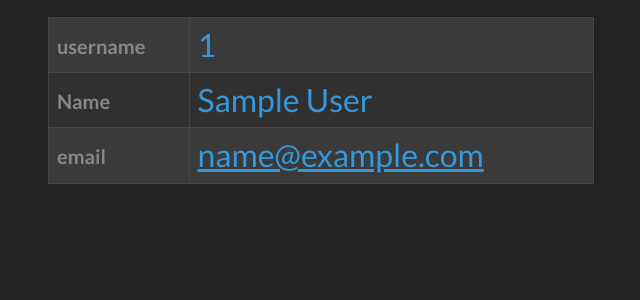
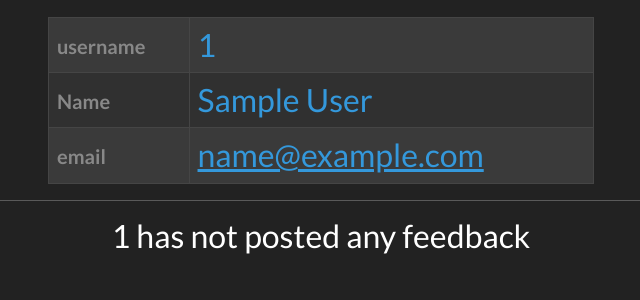
Before and after one commit to kingtor69/flask-feedback, a Flask app: page /users/1 in a window 1280 px wide. Shown: the part 175-475 px from the top of the page, without its empty margins (319-959 px from the left). Run offline with Flask 2, Linux system fonts and the light colour scheme; the visitor is signed in with stand-in values (Sample User, id 1); data comes from the database, SQL or seed files in the repository; data that the repository does not hold is empty; some libraries are stand-ins or nearby versions.

Commit message:
almost done, I think, but still working out some kinks

```diff
--- a/app.py
+++ b/app.py
@@ -1,7 +1,7 @@
 from flask import Flask, render_template, redirect, session, flash
 from flask_debugtoolbar import DebugToolbarExtension
 from models import db, connect_db, User, Feedback
-from forms import RegisterUserForm, LoginForm, DeleteUserForm
+from forms import RegisterUserForm, LoginForm, DeleteUserForm, FeedbackForm
 from sqlalchemy.exc import IntegrityError
 from helpers import secrets
 from random import choice
@@ -23,6 +23,7 @@ def load_home_page():
     """load home page"""
     return redirect('/users')
 
+################## register/login/logout routes
 @app.route('/register', methods=['GET', 'POST'])
 def register_new_user():
     """load form for new user and process that input, creating a new user in the database"""
@@ -60,6 +61,14 @@ def login():
 
     return render_template('login.html', form=form)
 
+@app.route('/logout', methods=['POST'])
+def logout():
+    """log out of site and redirect to home"""
+    session.pop("username")
+    flash('You have successfully logged out.', 'info')
+    return redirect('/')
+
+########### secret route
 @app.route('/secret')
 def display_secret_message():
     """display a secret message for valid, logged-in users;
@@ -70,6 +79,7 @@ def display_secret_message():
     flash('only logged in users can view secrets', 'danger')
     return redirect('/login')
 
+##################### users routes
 @app.route('/users')
 def display_user_list():
     """displays a list of all users with usernames only for anyone who is not logged in, and full profile information for valid, logged-in users"""
@@ -82,7 +92,11 @@ def display_user_public_profile(username):
     in this case 'public' meaning validated, logged-in users"""
     if 'username' in session:
         user = User.query.get_or_404(username)
-        return render_template('user.html', user=user)
+        # TODO: either this feedback isn't loading properly, or user.html isn't displaying it properly
+        user_feedback = Feedback.query.filter_by(username=username).all() or None
+        # ...and 'or None' is not the problem
+        return render_template('user.html', user=user, feedback=user_feedback)
+
     flash('only logged in users can view that page', 'warning')
     return redirect('/')
 
@@ -131,9 +145,27 @@ def confirm_delete_user_and_feedback(username):
     # confirm they really want to delete themselves
     return render_template('delete.html', user=user, form=form)
 
-@app.route('/logout', methods=['POST'])
-def logout():
-    """log out of site and redirect to home"""
-    session.pop("username")
-    flash('You have successfully logged out.', 'info')
-    return redirect('/')
+##################### feedback routes
+@app.route('/users/<username>/feedback/add', methods=['GET', 'POST'])
+def new_feedback_form(username):
+    if not session['username'] == username:
+        if session['username']:
+            logged_in_username = session['username']
+            return redirect(f'/users/{loggin_in_username}/feedback/add')
+        else:
+            flash('Only logged-in users can post feedback', 'info')
+            return redirect('/login')
+
+    form = FeedbackForm()
+    user = User.query.get_or_404(username)
+
+    if form.validate_on_submit():
+        title = form.title.data
+        content = form.content.data
+        feedback = Feedback(title=title, content=content, username=username)
+        db.session.add(feedback)
+        db.session.commit()
+        return redirect(f'/users/{username}')
+
+    # TODO: error messages in this template are wrong, shows "content" on both fields if there's an error on either
+    return render_template('feedback.html', user=user, form=form)
--- a/forms.py
+++ b/forms.py
@@ -1,5 +1,5 @@
 from flask_wtf import FlaskForm
-from wtforms import StringField, PasswordField
+from wtforms import StringField, PasswordField, TextAreaField
 from wtforms.validators import InputRequired, Email, Length
 
 class RegisterUserForm(FlaskForm):
@@ -15,3 +15,7 @@ class LoginForm(FlaskForm):
 
 class DeleteUserForm(FlaskForm):
     confirmation = StringField("To confirm you want to delete, please type your username:")
+
+class FeedbackForm(FlaskForm):
+    title = StringField("Title", validators=[InputRequired(message="Feedback needs to have a title"), Length(max=100, message="That title is too long. Put some of that goodness in the content, please.")])
+    content = TextAreaField("Feedback", validators=[InputRequired(message="We want your feedback! Please include some here, and be as detailed as you like.")])
--- a/models.py
+++ b/models.py
@@ -60,6 +60,12 @@ class Feedback(db.Model):
 
     __tablename__ = "feedback"
 
+    def __repr__ (self):
+        return f"""<Feedback {self.id}
+        {self.title}
+        {self.content}
+        ~ {self.username}>"""
+
     id = db.Column(db.Integer, primary_key=True)
     title = db.Column(db.String(100), nullable=False)
     content = db.Column(db.String, nullable=False)
--- a/templates/delete.html
+++ b/templates/delete.html
@@ -7,7 +7,7 @@
       <div class="col col-md-2 col-lg-3"></div>
       <div class="col col-md-8 col-lg-6">
         <h2>deleting your user will also delete all of your feedback</h2>
-        <form action="/users/{{ user.username }}/delete">
+        <form action="/users/{{ user.username }}/delete" novalidate>
           {{ form.hidden_tag() }}
           {% for field in form
             if field.widget.input_type != 'hidden' %}
--- a/templates/login.html
+++ b/templates/login.html
@@ -10,7 +10,7 @@
       <div class="d-none d-md-block col col-3"></div>
       <div class="col col-6">
         <div class="row justify-content-center">
-          <form action="/login" method="POST">
+          <form action="/login" method="POST" novalidate>
             {{ form.hidden_tag() }}
             {% for field in form
               if field.widget.input_type != 'hidden' %}
--- a/templates/register.html
+++ b/templates/register.html
@@ -11,7 +11,7 @@
     <div class="d-none d-md-block col col-3"></div>
     <div class="col col-6">
       <div class="row justify-content-center">
-        <form action="/register" method="POST">
+        <form action="/register" method="POST" novalidate>
           {{ form.hidden_tag() }}
           {% for field in form
             if field.widget.input_type != 'hidden' %}
--- a/templates/user.html
+++ b/templates/user.html
@@ -29,5 +29,57 @@
       </div>
       <div class="d-none d-md-block col col-md-2 col-lg-3"></div>
     </div>
+    <div class="row"><hr></div>
+    <div class="row justify-content-center">
+      <div class="d-none d-md-block col col-md-2 col-lg-3"></div>
+      <div class="col col-md-8 col-lg-6">
+        {% if feedbacks %}
+          <table class="table table-dark table-striped">
+            <thead>
+              <tr>
+                <th colspan="3">{{ user.username }}&rsquo;s feedback</th>
+              </tr>
+              <tr>
+                <th>title</th>
+                <th>feedback</th>
+                <th></th>
+              </tr>
+            </thead>
+            <tbody>
+              {% for feedback in feedbacks %}
+                <tr>
+                  <td>{{ feedback.title }}</td>
+                  <td>{{ feedback.content }}</td>
+                  <td>
+                    {% if session['username'] == user.username %}
+                      <form action="/feedback/{{ feedback.id }}/update" method="POST" novalidate>
+                        <button class="btn btn-warning btn-sm px-2 py-0 mx-2"><i class="far fa-edit"></i></button>
+                      </form>
+                      <form action="/feedback/{{ feedback.id }}/update" method="POST" novalidate>
+                        <button class="btn btn-danger btn-sm px-2 py-0 mx-2"><i class="fas fa-trash"></i></button>
+                      </form>
+                    {% endif %}
+                  </td>
+                </tr>
+              {% endfor %}
+            </tbody>
+          </table>
+        {% else %}
+          <h3 class="text-center">{{ user.username }} has not posted any feedback</h3>
+          {% if session['username'] == user.username %}
+            <div class="row justify-content-center">
+              <div class="col col-4"></div>
+              <div class="col col-4">
+                <form action="/users/{{ user.username }}/feedback/add" novalidate>
+                  <button class="btn btn-primary btn-block">add some now</button>
+                </form>
+              </div>
+              <div class="col col-4"></div>
+            </div>
+          {% endif %}
+        {% endif %}
+      </div>
+      <div class="d-none d-md-block col col-md-2 col-lg-3"></div>
+    </div>
   </div>
 {% endblock %}
```
Also changed, not shown: templates/feedback.html (added, +27 -0 lines), 1 other file.
